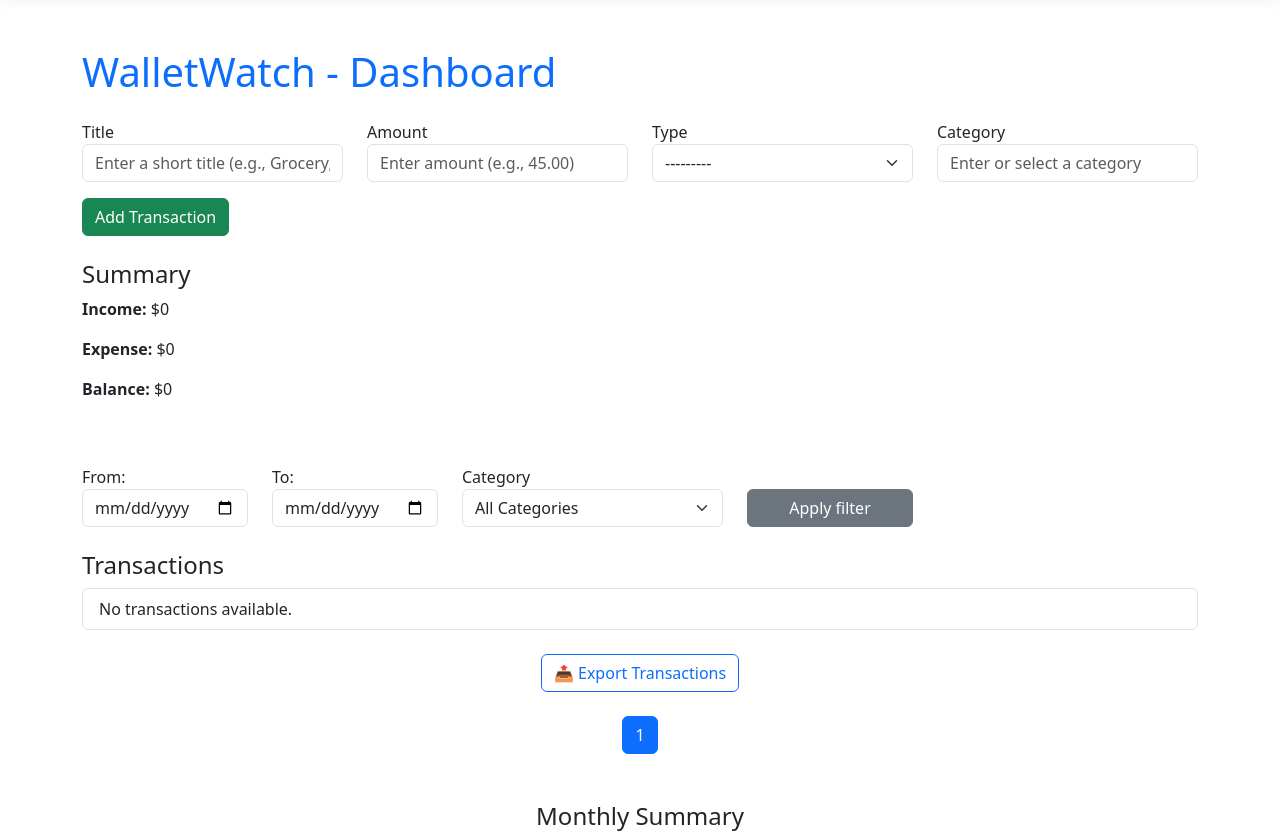
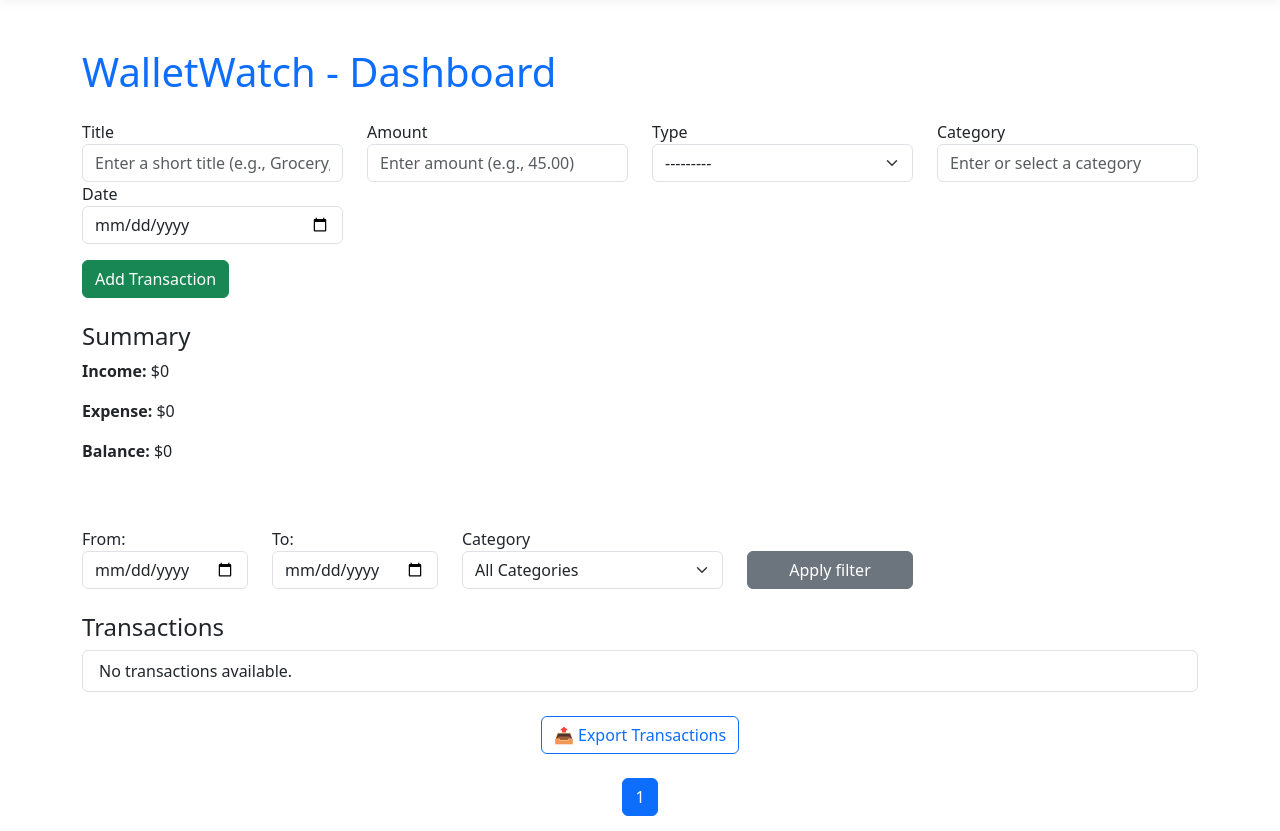
Before and after one commit to poojab2813/WalletWatch, a Django app: page / in a window 1280 px wide. Shown: the part 56-887 px from the top of the page. Run offline with Django 5.2, Linux system fonts and the light colour scheme; the visitor is signed in with stand-in values (Sample User, id 1); data that the repository does not hold is empty; a map, chart or similar area stays blank.

Commit message:
modified the date field.

```diff
--- a/tracker/forms.py
+++ b/tracker/forms.py
@@ -4,7 +4,7 @@ from .models import Transactions
 class TransactionForm(forms.ModelForm):
     class Meta:
         model = Transactions
-        fields = ['title', 'amount', 'transaction_type', 'category']
+        fields = ['title', 'amount', 'transaction_type', 'category', 'date']
         widgets = {
             'title': forms.TextInput(attrs={
                 'class': 'form-control',
@@ -23,10 +23,15 @@ class TransactionForm(forms.ModelForm):
                 'placeholder': 'Enter or select a category',
                 'autocomplete': 'off'
             }),
+            'date': forms.DateInput(attrs={
+                'class': 'form-control',
+                'type': 'date'
+            }),
         }
         labels = {
             'title': 'Title',
             'amount': 'Amount',
             'transaction_type': 'Type',
-            'category': 'Category'
+            'category': 'Category',
+            'date':'Date',
         }
--- a/tracker/models.py
+++ b/tracker/models.py
@@ -7,11 +7,11 @@ class Transactions(models.Model):
         ('expense','Expense'),
     ]
     user = models.ForeignKey(User, on_delete=models.CASCADE)
-    title = models.CharField(max_length=100)
+    title = models.CharField(max_length=255)
     amount = models.DecimalField(max_digits=10, decimal_places=2)
     transaction_type = models.CharField(max_length=10, choices=TRANSACTION_TYPES)
-    category = models.CharField(max_length=50)
-    date = models.DateField(auto_now_add=True)
+    category = models.CharField(max_length=100)
+    date = models.DateField()
 
     def __str__(self):
-        return f"{self.title} - {self.transaction_type} - {self.amount}"
+        return f"{self.title} - {self.amount}({self.transaction_type})"
--- a/tracker/templates/tracker/add_transaction.html
+++ b/tracker/templates/tracker/add_transaction.html
@@ -23,6 +23,10 @@
             <div class="col-md-3">
                 <label>{{ form.category.label }}</label>
                 {{ form.category }}
+            </div>
+            <div class="col-md-3">
+                <label>{{ form.date.label }}</label>
+                {{ form.date }}
             </div>
         </div>
         <button type="submit" class="btn btn-success">Add Transaction</button>
```
Also changed, not shown: tracker/migrations/0004_alter_transactions_category_alter_transactions_date_and_more.py (added).
